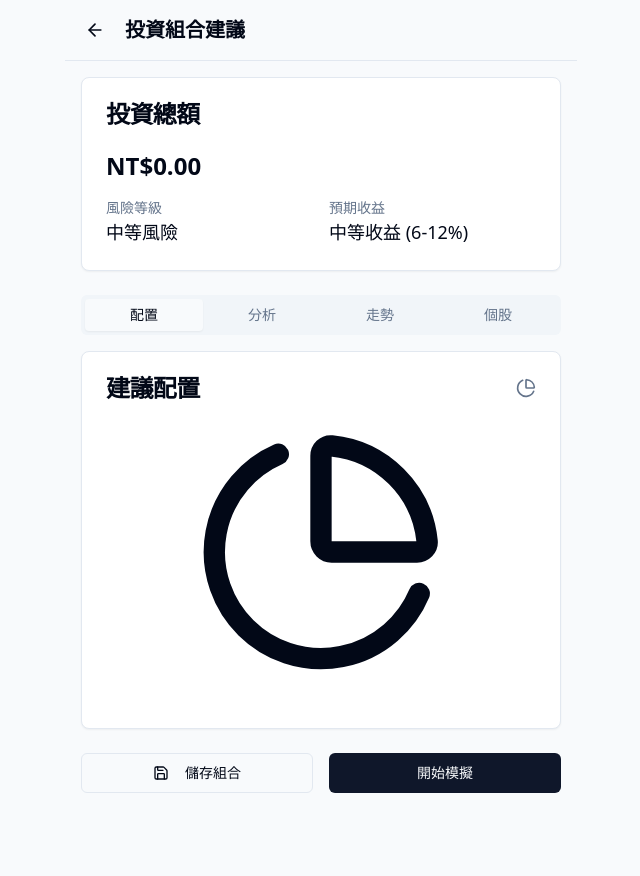
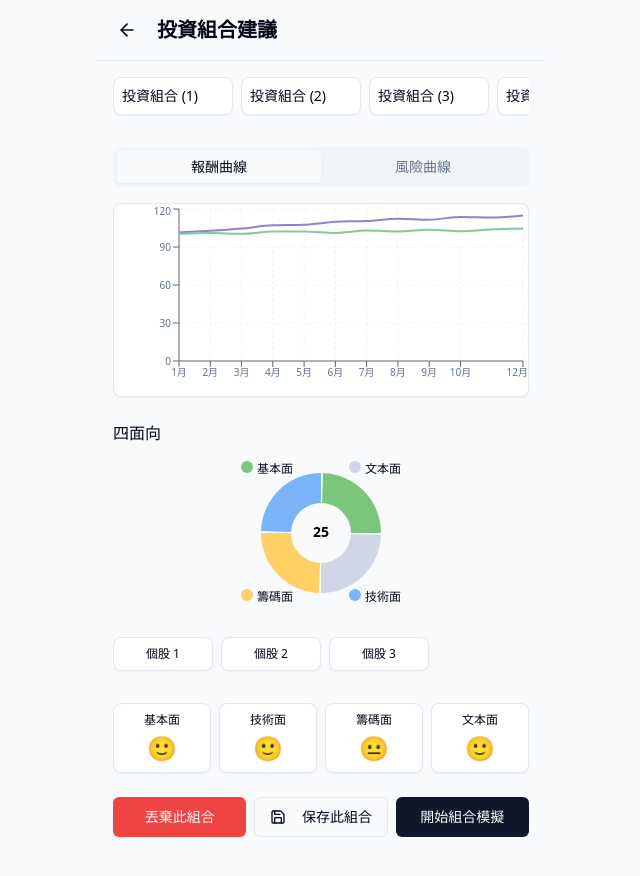
Before and after one commit to Zaphkiel1031/understand-the-vision-ai, a React (Vite) app: page /portfolio/result in a window 1280 px wide. Shown: the top 876 px of the page, without its empty margins (319-959 px from the left). Built offline with nearby package versions, Linux system fonts and the light colour scheme.

Commit message:
Refactor: UI changes based on image
Adjust UI elements to match the provided image, focusing on layout and component arrangement.

```diff
--- a/src/pages/PortfolioResult.tsx
+++ b/src/pages/PortfolioResult.tsx
@@ -1,12 +1,13 @@
+
 import React, { useState } from "react";
 import { useLocation, useNavigate } from "react-router-dom";
-import { Card, CardContent, CardHeader, CardTitle } from "@/components/ui/card";
-import { ArrowLeft, PieChart, ChartBar, Save, TrendingUp } from "lucide-react";
+import { Card, CardContent } from "@/components/ui/card";
+import { ArrowLeft, Save, TrendingUp } from "lucide-react";
 import { formatCurrency, formatPercentage } from "@/lib/stock-utils";
 import { Tabs, TabsContent, TabsList, TabsTrigger } from "@/components/ui/tabs";
 import { Button } from "@/components/ui/button";
 import { ChartContainer } from "@/components/ui/chart";
-import { PieChart as RechartsChart, Pie, Cell, LineChart, Line, XAxis, YAxis, CartesianGrid, Tooltip, Legend, ResponsiveContainer, BarChart, Bar } from "recharts";
+import { PieChart as RechartsChart, Pie, Cell, LineChart, Line, XAxis, YAxis, CartesianGrid, Tooltip, Legend } from "recharts";
 import { toast } from "sonner";
 
 interface StockAllocation {
@@ -19,69 +20,52 @@ interface StockAllocation {
   return: number;
 }
 
-interface AnalysisData {
-  fundamental: number;
-  technical: number;
-  chip: number;
-  textual: number;
-}
-
 const PortfolioResult = () => {
   const location = useLocation();
   const navigate = useNavigate();
   const [savedToPortfolio, setSavedToPortfolio] = useState(false);
 
-  const { stocks, totalInvestment, riskPreference, timeFrame } = location.state || {
+  const { stocks, totalInvestment, riskPreference } = location.state || {
     stocks: [],
     totalInvestment: 0,
     riskPreference: 50,
-    timeFrame: '中長期（1-3年）'
   };
 
-  const riskLevel = getRiskLevel(riskPreference);
-  const returnLevel = getReturnLevel(riskPreference);
-
+  // 生成分配比例
   const allocation = stocks.map((stock: any) => {
     const percentage = stock.percentage || (100 / stocks.length);
     const amount = (totalInvestment * percentage) / 100;
-
-    const riskFactor = (riskPreference / 100) * 10;
-    const returnFactor = (riskPreference / 100) * 15;
 
     return {
       ...stock,
       allocation: percentage,
       amount: amount,
       percentage: percentage,
-      risk: Math.round(riskFactor * (0.8 + Math.random() * 0.4)),
-      return: Math.round(returnFactor * (0.9 + Math.random() * 0.6))
+      risk: Math.round((riskPreference / 100) * 10 * (0.8 + Math.random() * 0.4)),
+      return: Math.round((riskPreference / 100) * 15 * (0.9 + Math.random() * 0.6))
     };
   });
 
+  // 走勢數據
   const trendData = generateTrendData();
 
-  const analysisData: AnalysisData[] = allocation.map((stock: StockAllocation) => ({
-    fundamental: Math.round(25 + Math.random() * 30),
-    technical: Math.round(15 + Math.random() * 30),
-    chip: Math.round(15 + Math.random() * 25),
-    textual: Math.round(10 + Math.random() * 20),
-  }));
+  // 四個面向數據（均等配置25%）
+  const COLORS = ['#7BC67B', '#79B4F9', '#FFD066', '#D1D6E6'];
 
-  const averageAnalysis = {
-    fundamental: Math.round(analysisData.reduce((sum, data) => sum + data.fundamental, 0) / analysisData.length),
-    technical: Math.round(analysisData.reduce((sum, data) => sum + data.technical, 0) / analysisData.length),
-    chip: Math.round(analysisData.reduce((sum, data) => sum + data.chip, 0) / analysisData.length),
-    textual: Math.round(analysisData.reduce((sum, data) => sum + data.textual, 0) / analysisData.length),
-  };
-
+  // 四面向數據
   const analysisChartData = [
-    { name: "基本面", value: averageAnalysis.fundamental },
-    { name: "技術面", value: averageAnalysis.technical },
-    { name: "籌碼面", value: averageAnalysis.chip },
-    { name: "文本面", value: averageAnalysis.textual },
+    { name: "基本面", value: 25 },
+    { name: "技術面", value: 25 },
+    { name: "籌碼面", value: 25 },
+    { name: "文本面", value: 25 },
   ];
 
-  const COLORS = ['#0088FE', '#00C49F', '#FFBB28', '#FF8042', '#8884d8', '#82ca9d'];
+  // 個股詳情
+  const stockDetails = [
+    { id: 1, name: "個股 1" },
+    { id: 2, name: "個股 2" },
+    { id: 3, name: "個股 3" }
+  ];
 
   const savePortfolio = () => {
     toast.success("投資組合已保存！");
@@ -98,7 +82,7 @@ const PortfolioResult = () => {
   };
 
   return (
-    <div className="pb-16 max-w-lg mx-auto">
+    <div className="pb-16 max-w-md mx-auto">
       <header className="sticky top-0 z-10 bg-background p-4 border-b border-border flex items-center">
         <button
           onClick={() => navigate(-1)}
@@ -110,201 +94,168 @@ const PortfolioResult = () => {
       </header>
 
       <main className="p-4 space-y-6">
-        <Card>
-          <CardHeader>
-            <CardTitle>投資總額</CardTitle>
-          </CardHeader>
-          <CardContent>
-            <p className="text-2xl font-bold">
-              {formatCurrency(totalInvestment, 'TWD')}
-            </p>
-            <div className="grid grid-cols-2 gap-4 mt-4">
-              <div>
-                <p className="text-sm text-muted-foreground">風險等級</p>
-                <p className="text-lg font-medium">{riskLevel}</p>
+        {/* 投資組合列表 */}
+        <div className="flex overflow-x-auto gap-2 pb-2">
+          {[1, 2, 3, 4].map((i) => (
+            <Card key={i} className="flex-shrink-0 p-2 min-w-[120px]">
+              <p className="text-sm font-medium">投資組合 ({i})</p>
+            </Card>
+          ))}
         </div>
-              <div>
-                <p className="text-sm text-muted-foreground">預期收益</p>
-                <p className="text-lg font-medium">{returnLevel}</p>
-              </div>
-            </div>
-          </CardContent>
-        </Card>
 
-        <Tabs defaultValue="allocation">
-          <TabsList className="grid grid-cols-4 mb-4">
-            <TabsTrigger value="allocation">配置</TabsTrigger>
-            <TabsTrigger value="analysis">分析</TabsTrigger>
-            <TabsTrigger value="trend">走勢</TabsTrigger>
-            <TabsTrigger value="stocks">個股</TabsTrigger>
+        <Tabs defaultValue="trend">
+          <TabsList className="grid grid-cols-2 mb-4">
+            <TabsTrigger value="trend">報酬曲線</TabsTrigger>
+            <TabsTrigger value="risk">風險曲線</TabsTrigger>
           </TabsList>
 
-          <TabsContent value="allocation">
-            <Card>
-              <CardHeader>
-                <div className="flex justify-between items-center">
-                  <CardTitle>建議配置</CardTitle>
-                  <PieChart className="h-5 w-5 text-muted-foreground" />
-                </div>
-              </CardHeader>
-              <CardContent>
-                <div className="flex justify-center mb-6">
-                  <ChartContainer config={{}} className="h-64 w-64">
-                    <PieChart>
-                      <Pie
-                        data={allocation}
-                        cx="50%"
-                        cy="50%"
-                        labelLine={false}
-                        outerRadius={80}
-                        fill="#8884d8"
-                        dataKey="allocation"
-                        nameKey="symbol"
-                        label={(entry) => `${entry.symbol} ${entry.allocation.toFixed(0)}%`}
-                      >
-                        {allocation.map((entry: any, index: number) => (
-                          <Cell key={`cell-${index}`} fill={COLORS[index % COLORS.length]} />
-                        ))}
-                      </Pie>
+          <TabsContent value="trend" className="mt-0">
+            <Card className="overflow-hidden">
+              <CardContent className="p-0">
+                <div className="h-48">
+                  <ChartContainer config={{}} className="h-full w-full">
+                    <LineChart data={trendData}>
+                      <CartesianGrid strokeDasharray="3 3" />
+                      <XAxis dataKey="month" tick={{fontSize: 10}} />
+                      <YAxis tick={{fontSize: 10}} />
                       <Tooltip />
-                    </PieChart>
+                      <Line
+                        type="monotone"
+                        dataKey="portfolio"
+                        name="投資組合"
+                        stroke="#8884d8"
+                        strokeWidth={2}
+                        dot={false}
+                      />
+                      <Line
+                        type="monotone"
+                        dataKey="benchmark"
+                        name="大盤指數"
+                        stroke="#82ca9d"
+                        strokeWidth={2}
+                        dot={false}
+                      />
+                    </LineChart>
                   </ChartContainer>
-                </div>
-
-                <div className="space-y-4">
-                  {allocation.map((stock: StockAllocation, index: number) => (
-                    <div key={index} className="flex justify-between items-center py-2 border-b last:border-0">
-                      <div>
-                        <p className="font-medium">{stock.symbol}</p>
-                        <p className="text-sm text-muted-foreground">{stock.market === 'TW' ? '台股' : '美股'}</p>
-                      </div>
-                      <div className="text-right">
-                        <p className="font-bold">{formatCurrency(stock.amount, 'TWD')}</p>
-                        <p className="text-sm text-muted-foreground">{formatPercentage(stock.allocation)}</p>
-                      </div>
-                    </div>
-                  ))}
                 </div>
               </CardContent>
             </Card>
           </TabsContent>
 
-          <TabsContent value="analysis">
-            <Card>
-              <CardHeader>
-                <div className="flex justify-between items-center">
-                  <CardTitle>投資分析</CardTitle>
-                  <ChartBar className="h-5 w-5 text-muted-foreground" />
-                </div>
-              </CardHeader>
-              <CardContent>
-                <p className="mb-4 text-sm">投資期限：{timeFrame}</p>
-
-                <ChartContainer config={{}} className="h-64">
-                  <BarChart data={analysisChartData}>
-                    <CartesianGrid strokeDasharray="3 3" />
-                    <XAxis dataKey="name" />
-                    <YAxis />
-                    <Tooltip />
-                    <Bar dataKey="value" fill="#8884d8" name="占比">
-                      {analysisChartData.map((entry, index) => (
-                        <Cell key={`cell-${index}`} fill={COLORS[index % COLORS.length]} />
-                      ))}
-                    </Bar>
-                  </BarChart>
-                </ChartContainer>
-
-                <div className="mt-6 space-y-3">
-                  <div className="flex justify-between">
-                    <span>基本面分析</span>
-                    <span className="font-medium">{averageAnalysis.fundamental}%</span>
-                  </div>
-                  <div className="flex justify-between">
-                    <span>技術面分析</span>
-                    <span className="font-medium">{averageAnalysis.technical}%</span>
-                  </div>
-                  <div className="flex justify-between">
-                    <span>籌碼面分析</span>
-                    <span className="font-medium">{averageAnalysis.chip}%</span>
-                  </div>
-                  <div className="flex justify-between">
-                    <span>文本面分析</span>
-                    <span className="font-medium">{averageAnalysis.textual}%</span>
-                  </div>
-                </div>
-              </CardContent>
-            </Card>
-          </TabsContent>
-
-          <TabsContent value="trend">
-            <Card>
-              <CardHeader>
-                <div className="flex justify-between items-center">
-                  <CardTitle>預估走勢</CardTitle>
-                  <TrendingUp className="h-5 w-5 text-muted-foreground" />
-                </div>
-              </CardHeader>
-              <CardContent>
-                <ChartContainer config={{}} className="h-64">
+          <TabsContent value="risk" className="mt-0">
+            <Card className="overflow-hidden">
+              <CardContent className="p-0">
+                <div className="h-48">
+                  <ChartContainer config={{}} className="h-full w-full">
                     <LineChart data={trendData}>
                       <CartesianGrid strokeDasharray="3 3" />
-                    <XAxis dataKey="month" />
-                    <YAxis />
+                      <XAxis dataKey="month" tick={{fontSize: 10}} />
+                      <YAxis tick={{fontSize: 10}} />
                       <Tooltip />
-                    <Legend />
-                    <Line type="monotone" dataKey="portfolio" name="投資組合" stroke="#8884d8" strokeWidth={2} />
-                    <Line type="monotone" dataKey="benchmark" name="大盤指數" stroke="#82ca9d" strokeWidth={2} />
+                      <Line
+                        type="monotone"
+                        dataKey="risk"
+                        name="風險曲線"
+                        stroke="#ff7300"
+                        strokeWidth={2}
+                        dot={false}
+                      />
                     </LineChart>
                   </ChartContainer>
-
-                <div className="mt-6 text-sm text-muted-foreground">
-                  <p>* 此走勢圖為預估數據，僅供參考</p>
-                  <p>* 實際收益將受市場因素影響</p>
-                </div>
-              </CardContent>
-            </Card>
-          </TabsContent>
-
-          <TabsContent value="stocks">
-            <Card>
-              <CardHeader>
-                <CardTitle>個股表現</CardTitle>
-              </CardHeader>
-              <CardContent>
-                <div className="space-y-6">
-                  {allocation.map((stock: StockAllocation, index: number) => (
-                    <div key={index} className="pb-4 border-b last:border-b-0">
-                      <div className="flex justify-between items-center mb-2">
-                        <h3 className="font-medium">{stock.symbol}</h3>
-                        <span className="text-sm bg-primary/10 text-primary px-2 py-1 rounded">
-                          {stock.market === 'TW' ? '台股' : '美股'}
-                        </span>
-                      </div>
-
-                      <div className="grid grid-cols-2 gap-4 mb-4">
-                        <div>
-                          <p className="text-sm text-muted-foreground">風險指數</p>
-                          <p className="text-lg font-medium">{stock.risk}/10</p>
-                        </div>
-                        <div>
-                          <p className="text-sm text-muted-foreground">預期年化收益</p>
-                          <p className="text-lg font-medium">{stock.return}%</p>
-                        </div>
-                      </div>
-
-                      <div className="text-sm">
-                        <p className="mb-1">投資金額：{formatCurrency(stock.amount, 'TWD')}</p>
-                        <p>佔比：{formatPercentage(stock.percentage)}</p>
-                      </div>
-                    </div>
-                  ))}
                 </div>
               </CardContent>
             </Card>
           </TabsContent>
         </Tabs>
 
-        <div className="grid grid-cols-2 gap-4">
+        {/* 四面向分析 */}
+        <div>
+          <div className="flex justify-between items-center mb-2">
+            <h2 className="font-medium">四面向</h2>
+          </div>
+
+          <div className="flex justify-center mb-4">
+            <div className="relative w-40 h-40">
+              <ChartContainer config={{}} className="h-full w-full">
+                <RechartsChart>
+                  <Pie
+                    data={analysisChartData}
+                    cx="50%"
+                    cy="50%"
+                    innerRadius={30}
+                    outerRadius={60}
+                    fill="#8884d8"
+                    paddingAngle={2}
+                    dataKey="value"
+                  >
+                    {analysisChartData.map((entry, index) => (
+                      <Cell key={`cell-${index}`} fill={COLORS[index % COLORS.length]} />
+                    ))}
+                  </Pie>
+                  <text x="50%" y="50%" textAnchor="middle" dominantBaseline="middle" className="text-sm font-bold">
+                    25
+                  </text>
+                </RechartsChart>
+              </ChartContainer>
+
+              {/* 標籤 */}
+              <div className="absolute top-2 right-0 text-xs">
+                <span className="inline-block w-3 h-3 rounded-full bg-[#D1D6E6] mr-1"></span>
+                <span>文本面</span>
+              </div>
+              <div className="absolute top-2 left-0 text-xs">
+                <span className="inline-block w-3 h-3 rounded-full bg-[#7BC67B] mr-1"></span>
+                <span>基本面</span>
+              </div>
+              <div className="absolute bottom-2 right-0 text-xs">
+                <span className="inline-block w-3 h-3 rounded-full bg-[#79B4F9] mr-1"></span>
+                <span>技術面</span>
+              </div>
+              <div className="absolute bottom-2 left-0 text-xs">
+                <span className="inline-block w-3 h-3 rounded-full bg-[#FFD066] mr-1"></span>
+                <span>籌碼面</span>
+              </div>
+            </div>
+          </div>
+        </div>
+
+        {/* 個股列表 */}
+        <div className="flex gap-2 overflow-x-auto pb-2">
+          {stockDetails.map((stock) => (
+            <Card key={stock.id} className="flex-shrink-0 p-2 min-w-[100px]">
+              <p className="text-xs font-medium text-center">{stock.name}</p>
+            </Card>
+          ))}
+        </div>
+
+        {/* 四面向按鈕 */}
+        <div className="grid grid-cols-4 gap-2">
+          <Card className="p-2 flex flex-col items-center">
+            <p className="text-xs mb-1">基本面</p>
+            <div className="text-2xl">🙂</div>
+          </Card>
+          <Card className="p-2 flex flex-col items-center">
+            <p className="text-xs mb-1">技術面</p>
+            <div className="text-2xl">🙂</div>
+          </Card>
+          <Card className="p-2 flex flex-col items-center">
+            <p className="text-xs mb-1">籌碼面</p>
+            <div className="text-2xl">😐</div>
+          </Card>
+          <Card className="p-2 flex flex-col items-center">
+            <p className="text-xs mb-1">文本面</p>
+            <div className="text-2xl">🙂</div>
+          </Card>
+        </div>
+
+        {/* 操作按鈕 */}
+        <div className="grid grid-cols-3 gap-2">
+          <Button
+            variant="destructive"
+            className="w-full"
+          >
+            丟棄此組合
+          </Button>
           <Button
             variant="outline"
             className="w-full"
@@ -312,13 +263,13 @@ const PortfolioResult = () => {
             disabled={savedToPortfolio}
           >
             <Save className="mr-2 h-4 w-4" />
-            {savedToPortfolio ? "已儲存" : "儲存組合"}
+            保存此組合
           </Button>
           <Button
             className="w-full"
             onClick={startSimulation}
           >
-            開始模擬
+            開始組合模擬
           </Button>
         </div>
       </main>
@@ -326,33 +277,24 @@ const PortfolioResult = () => {
   );
 };
 
-function getRiskLevel(riskPreference: number): string {
-  if (riskPreference < 30) return "低風險";
-  if (riskPreference < 70) return "中等風險";
-  return "高風險";
-}
-
-function getReturnLevel(riskPreference: number): string {
-  if (riskPreference < 30) return "低收益 (3-6%)";
-  if (riskPreference < 70) return "中等收益 (6-12%)";
-  return "高收益 (12%+)";
-}
-
 function generateTrendData() {
   const data = [];
   let portfolioValue = 100;
   let benchmarkValue = 100;
+  let riskValue = 30;
 
   const months = ['1月', '2月', '3月', '4月', '5月', '6月', '7月', '8月', '9月', '10月', '11月', '12月'];
 
   for (let i = 0; i < 12; i++) {
     portfolioValue = portfolioValue * (1 + (Math.random() * 0.04 - 0.01));
     benchmarkValue = benchmarkValue * (1 + (Math.random() * 0.035 - 0.015));
+    riskValue = riskValue * (1 + (Math.random() * 0.02 - 0.01));
 
     data.push({
       month: months[i],
       portfolio: parseFloat(portfolioValue.toFixed(2)),
       benchmark: parseFloat(benchmarkValue.toFixed(2)),
+      risk: parseFloat(riskValue.toFixed(2)),
     });
   }
 
--- a/src/pages/PortfolioSimulation.tsx
+++ b/src/pages/PortfolioSimulation.tsx
@@ -1,11 +1,11 @@
 
 import React, { useState, useEffect } from "react";
 import { useLocation, useNavigate } from "react-router-dom";
-import { Card, CardContent, CardHeader, CardTitle } from "@/components/ui/card";
+import { Card, CardContent } from "@/components/ui/card";
 import { Button } from "@/components/ui/button";
 import { ArrowLeft, RefreshCw, Clock } from "lucide-react";
 import { ChartContainer } from "@/components/ui/chart";
-import { LineChart, Line, XAxis, YAxis, CartesianGrid, Tooltip, Legend, ResponsiveContainer } from "recharts";
+import { LineChart, Line, XAxis, YAxis, CartesianGrid, Tooltip, ResponsiveContainer } from "recharts";
 import { formatCurrency, formatPercentage, getPriceChangeClass } from "@/lib/stock-utils";
 import { toast } from "sonner";
 
@@ -169,7 +169,7 @@ const PortfolioSimulation = () => {
   const changeClass = getPriceChangeClass(totalPercentChange);
 
   return (
-    <div className="pb-16 max-w-lg mx-auto">
+    <div className="pb-16 max-w-md mx-auto">
       <header className="sticky top-0 z-10 bg-background p-4 border-b border-border flex items-center justify-between">
         <div className="flex items-center">
           <button
@@ -178,7 +178,7 @@ const PortfolioSimulation = () => {
           >
             <ArrowLeft size={20} />
           </button>
-          <h1 className="text-xl font-bold">投資組合模擬</h1>
+          <h1 className="text-xl font-bold">組合模擬</h1>
         </div>
 
         <div className="flex items-center gap-2">
@@ -196,25 +196,19 @@ const PortfolioSimulation = () => {
       </header>
 
       <main className="p-4 space-y-6">
-        <Card>
-          <CardHeader className="pb-2">
-            <CardTitle>投資組合價值</CardTitle>
-          </CardHeader>
-          <CardContent>
+        <Card className="p-4">
+          <p className="text-sm text-muted-foreground mb-1">投資組合價值</p>
           <p className="text-2xl font-bold">{formatCurrency(portfolioValue, 'TWD')}</p>
           <p className={changeClass}>
             {formatCurrency(totalChange, 'TWD')} ({formatPercentage(totalPercentChange)})
           </p>
-          </CardContent>
         </Card>
 
         <Card>
-          <CardHeader className="pb-2">
-            <CardTitle>組合走勢</CardTitle>
-          </CardHeader>
-          <CardContent>
-            <div className="h-64">
+          <CardContent className="p-3">
+            <div className="h-48">
               <ChartContainer config={{}} className="h-full">
+                <ResponsiveContainer width="100%" height="100%">
                   <LineChart data={portfolioHistory}>
                     <CartesianGrid strokeDasharray="3 3" />
                     <XAxis
@@ -230,7 +224,6 @@ const PortfolioSimulation = () => {
                       formatter={(value: any) => [formatCurrency(value, 'TWD')]}
                       labelFormatter={(label: any) => `時間: ${label}`}
                     />
-                  <Legend />
                     <Line
                       type="monotone"
                       dataKey="value"
@@ -240,6 +233,7 @@ const PortfolioSimulation = () => {
                       dot={false}
                     />
                   </LineChart>
+                </ResponsiveContainer>
               </ChartContainer>
             </div>
           </CardContent>
@@ -265,8 +259,9 @@ const PortfolioSimulation = () => {
                   </div>
                 </div>
 
-                <div className="h-32">
+                <div className="h-24">
                   <ChartContainer config={{}} className="h-full">
+                    <ResponsiveContainer width="100%" height="100%">
                       <LineChart data={stock.history}>
                         <CartesianGrid strokeDasharray="3 3" />
                         <XAxis
@@ -290,6 +285,7 @@ const PortfolioSimulation = () => {
                           dot={false}
                         />
                       </LineChart>
+                    </ResponsiveContainer>
                   </ChartContainer>
                 </div>
               </CardContent>
```
Also changed, not shown: src/pages/Index.tsx (+146 -35 lines), public/lovable-uploads/180a042e-1f49-4323-98b9-c842dcdd559f.png (added). Lines whose indentation alone changed are shown as unchanged.
